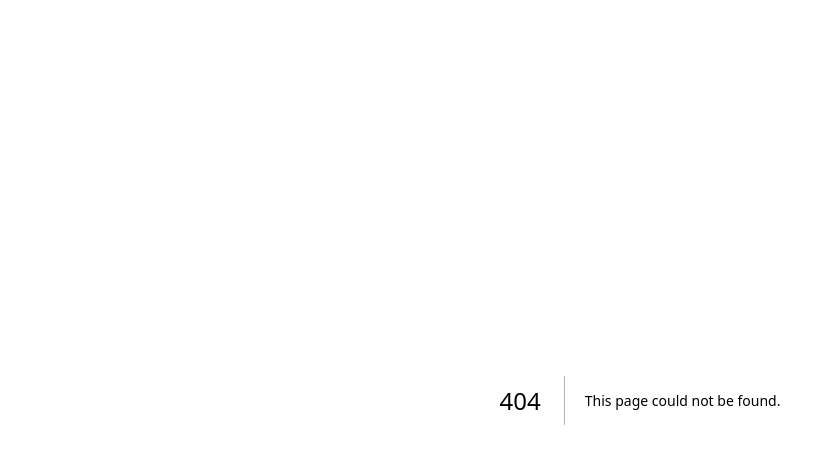
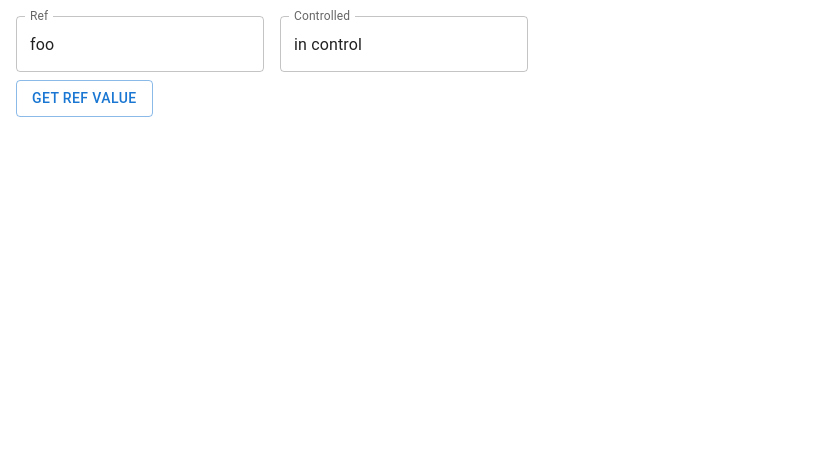
Before and after one commit to chaochao/prepare-2025, a Next.js app in the folder emr-react-ui/: page /improvement in a window 1280 px wide. Before the commit this address had no page. Shown: the top 464 px of the page, without its empty margins (0-827 px from the left). Built offline with nearby package versions, Linux system fonts and the light colour scheme.

Commit message:
add experiment conponent

```diff
--- /dev/null
+++ b/emr-react-ui/src/components/experiments/referInput.tsx
@@ -0,0 +1,7 @@
+import React from "react"
+
+export const ReferInputDemo = () => {
+    return (
+        <div>test</div>
+    )
+}
--- /dev/null
+++ b/emr-react-ui/src/pages/improvement/index.tsx
@@ -0,0 +1,30 @@
+import * as React from 'react';
+import Box from '@mui/material/Box';
+import TextField from '@mui/material/TextField';
+import { Button, Paper } from '@mui/material';
+
+export default function StateTextFields() {
+  const [name, setName] = React.useState('in control');
+  const [display, setDisplay] = React.useState('')
+  const inputRef = React.useRef<HTMLInputElement>(null);
+  const handleClick = () => {
+    const inputValue = inputRef.current ? inputRef.current.value : '';
+    setDisplay(inputValue)
+  };
+  console.log("refresh")
+  return (
+    <Box component="div" sx={{margin: '1rem'}}>
+      <div style={{ display: 'flex', gap: '1rem', marginBottom:'0.5rem'}}>
+        <TextField  id="outlined-uncontrolled" label="Ref" defaultValue="foo" inputRef={inputRef} />
+        <TextField
+          label="Controlled"
+          value={name}
+          onChange={(event: React.ChangeEvent<HTMLInputElement>) => {
+            setName(event.target.value);
+          }}
+        />
+      </div>
+      <Button variant="outlined" onClick={handleClick}>Get ref value</Button> <span>{display}</span>
+    </Box>
+  );
+}
```
